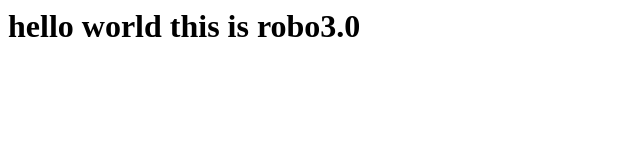
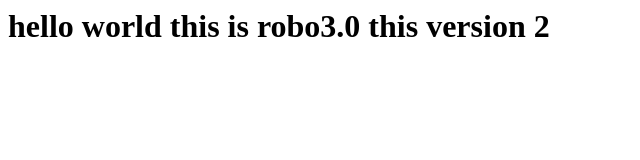
Before and after one commit to k-sreekanth/My-new-AWS, a plain HTML site: page index.html in a window 1280 px wide. Shown: the whole page, without its empty margins (0-640 px from the left). Drawn offline with Linux system fonts and the light colour scheme.

Commit message:
Update index.html

```diff
--- a/index.html
+++ b/index.html
@@ -1 +1 @@
-<h1> hello world this is robo3.0 </h1>
+<h1> hello world this is robo3.0 this version 2 </h1>
```
